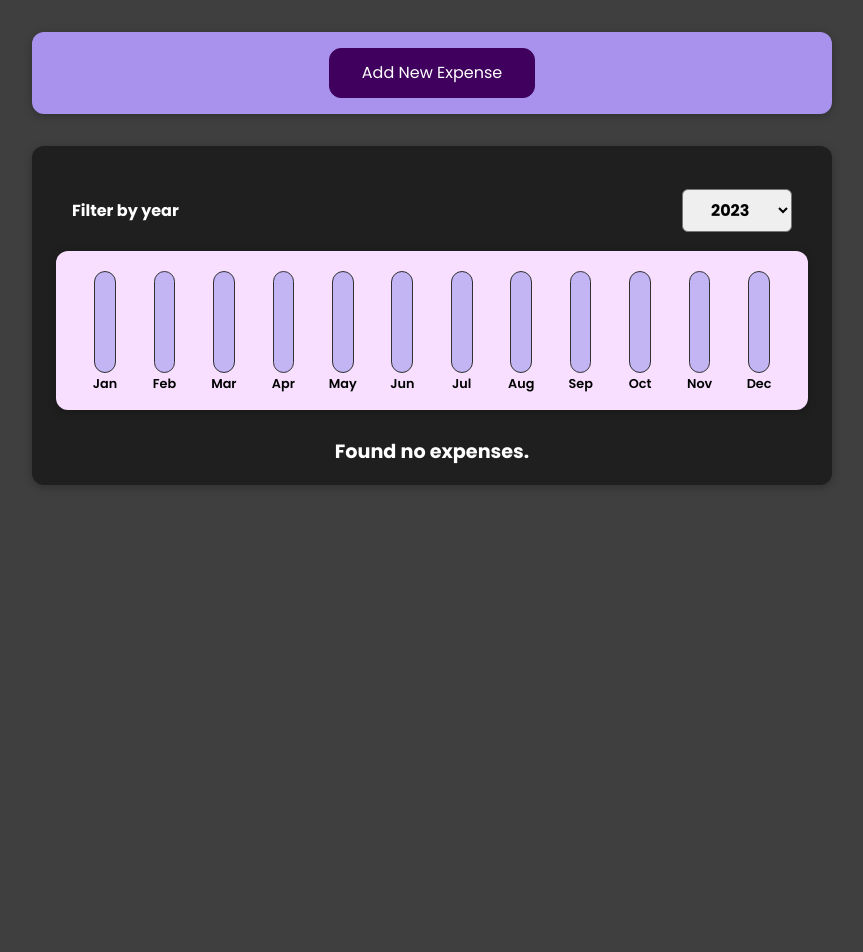
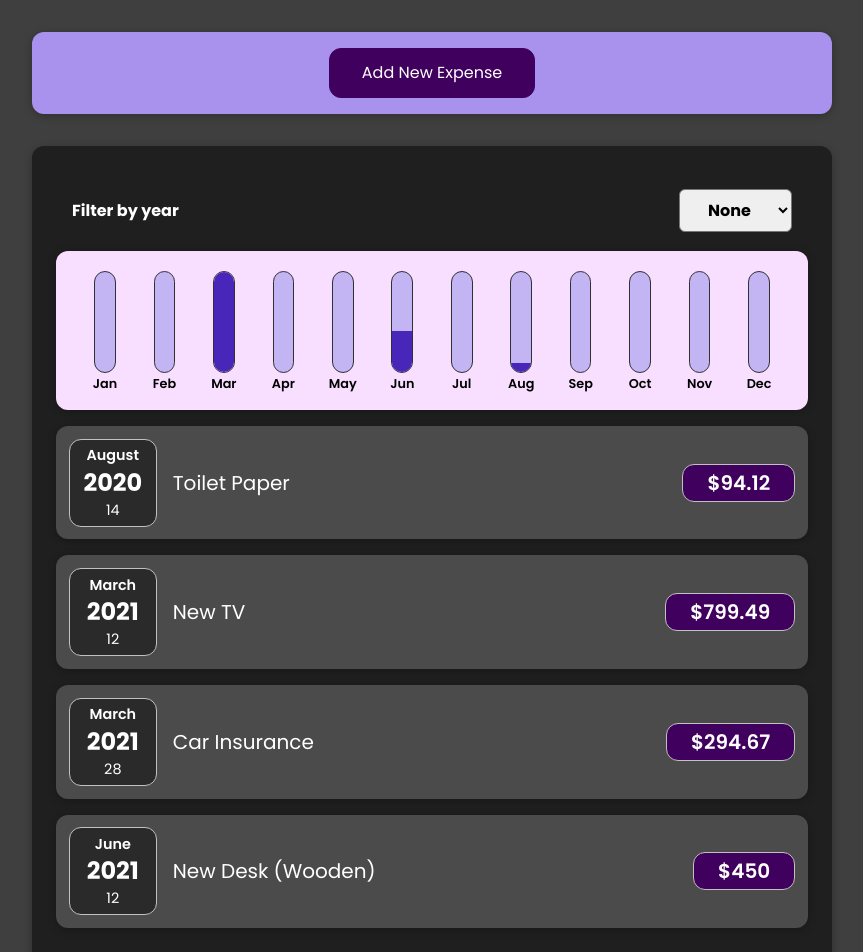
Before and after one commit to firehawk89/expenses-react-app, a React (Create React App) app: page / in a window 1280 px wide. Shown: the top 952 px of the page, without its empty margins (208-1071 px from the left). Before the commit the page ends 800 px from the top, so only its background shows below. Built offline with nearby package versions, Linux system fonts and the light colour scheme.

Commit message:
add reset option for year filter

```diff
--- a/src/components/Chart/ChartBar.scss
+++ b/src/components/Chart/ChartBar.scss
@@ -26,7 +26,7 @@
   &__fill {
     background-color: #4826b9;
     width: 100%;
-    transition: all 0.6s cubic-bezier(0, 0.55, 0.45, 1);
+    transition: all 1s ease-in-out;
   }
 
   &__label {
--- a/src/components/Expenses/Expenses.js
+++ b/src/components/Expenses/Expenses.js
@@ -6,15 +6,24 @@ import ExpensesChart from "./ExpensesChart";
 import "./Expenses.scss";
 
 const Expenses = (props) => {
-  const [year, setYear] = useState("2023");
+  const [year, setYear] = useState("None");
 
   const onSelectedItemHandler = (selectedYear) => {
     setYear(selectedYear);
   };
 
-  const filteredExpenses = props.data.filter((expense) => {
+  /* const filteredExpenses = props.data.filter((expense) => {
     return expense.date.getFullYear().toString() === year;
-  });
+  }); */
+
+  let filteredExpenses;
+  if (year !== "None") {
+    filteredExpenses = props.data.filter((expense) => {
+      return expense.date.getFullYear().toString() === year;
+    });
+  } else {
+    filteredExpenses = props.data;
+  }
 
   return (
     <Card className="expenses">
--- a/src/components/Expenses/ExpensesFilter.js
+++ b/src/components/Expenses/ExpensesFilter.js
@@ -15,6 +15,7 @@ const ExpensesFilter = (props) => {
           value={props.selected}
           onChange={changeYearHandler}
         >
+          <option value="None">None</option>
           <option value="2023">2023</option>
           <option value="2022">2022</option>
           <option value="2021">2021</option>
```
